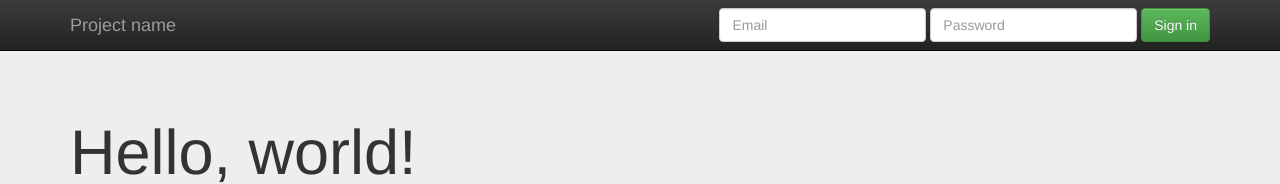
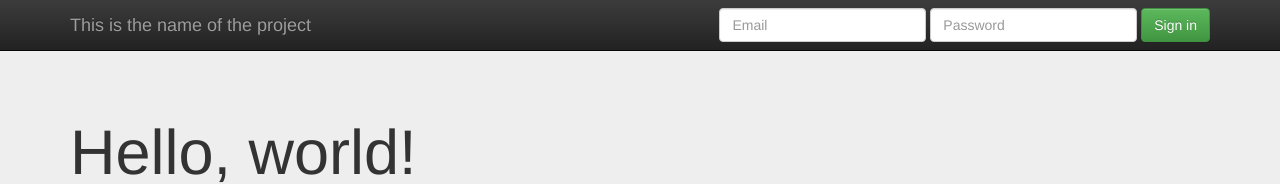
Before and after one commit to monjurshams/a-website, a plain HTML site: page index.html in a window 1280 px wide. Shown: the top 184 px of the page. Drawn offline with nearby package versions, Linux system fonts and the light colour scheme.

Commit message:
making some changes

```diff
--- a/index.html
+++ b/index.html
@@ -36,7 +36,7 @@
             <span class="icon-bar"></span>
             <span class="icon-bar"></span>
           </button>
-          <a class="navbar-brand" href="#">Project name</a>
+          <a class="navbar-brand" href="#">This is the name of the project</a>
         </div>
         <div id="navbar" class="navbar-collapse collapse">
           <form class="navbar-form navbar-right" role="form">
```
